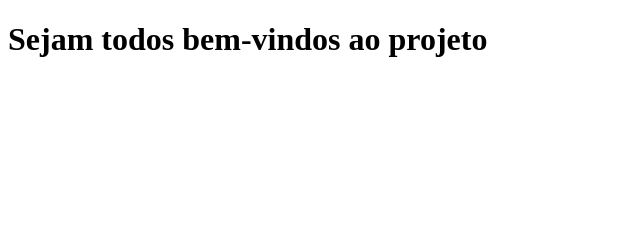
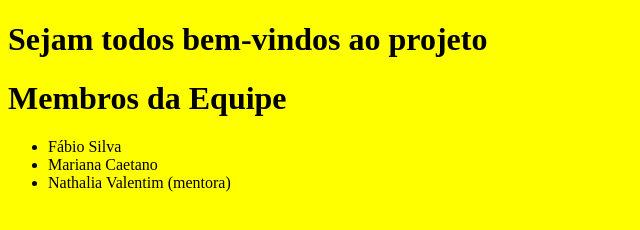
Before and after one commit to rommelcarneiro/git-pples-n-20212, a plain HTML site: page index.html in a window 1280 px wide. Shown: the whole page, without its empty margins (0-640 px from the left). Drawn offline with Linux system fonts and the light colour scheme.

Commit message:
ADD style.css UPDATE index.html

```diff
--- a/index.html
+++ b/index.html
@@ -5,8 +5,16 @@
     <meta http-equiv="X-UA-Compatible" content="IE=edge">
     <meta name="viewport" content="width=device-width, initial-scale=1.0">
     <title>git e github</title>
+    <link rel="stylesheet" href="style.css">
 </head>
 <body>
     <h1>Sejam todos bem-vindos ao projeto</h1>
+
+    <h1>Membros da Equipe</h1>
+    <ul>
+        <li>Fábio Silva</li>
+        <li>Mariana Caetano</li>
+        <li>Nathalia Valentim (mentora)</li>
+    </ul>
 </body>
 </html>
--- /dev/null
+++ b/style.css
@@ -0,0 +1,3 @@
+body {
+    background-color: yellow;
+}
```
